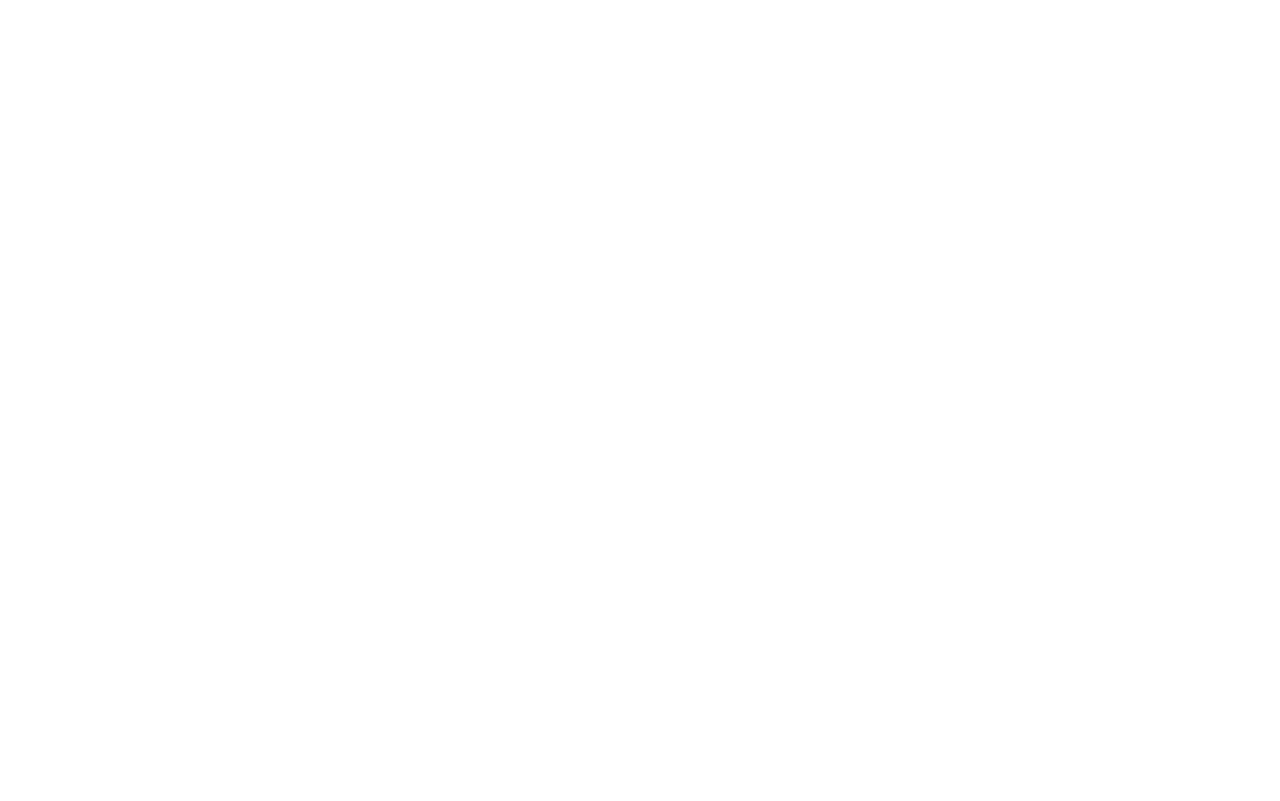
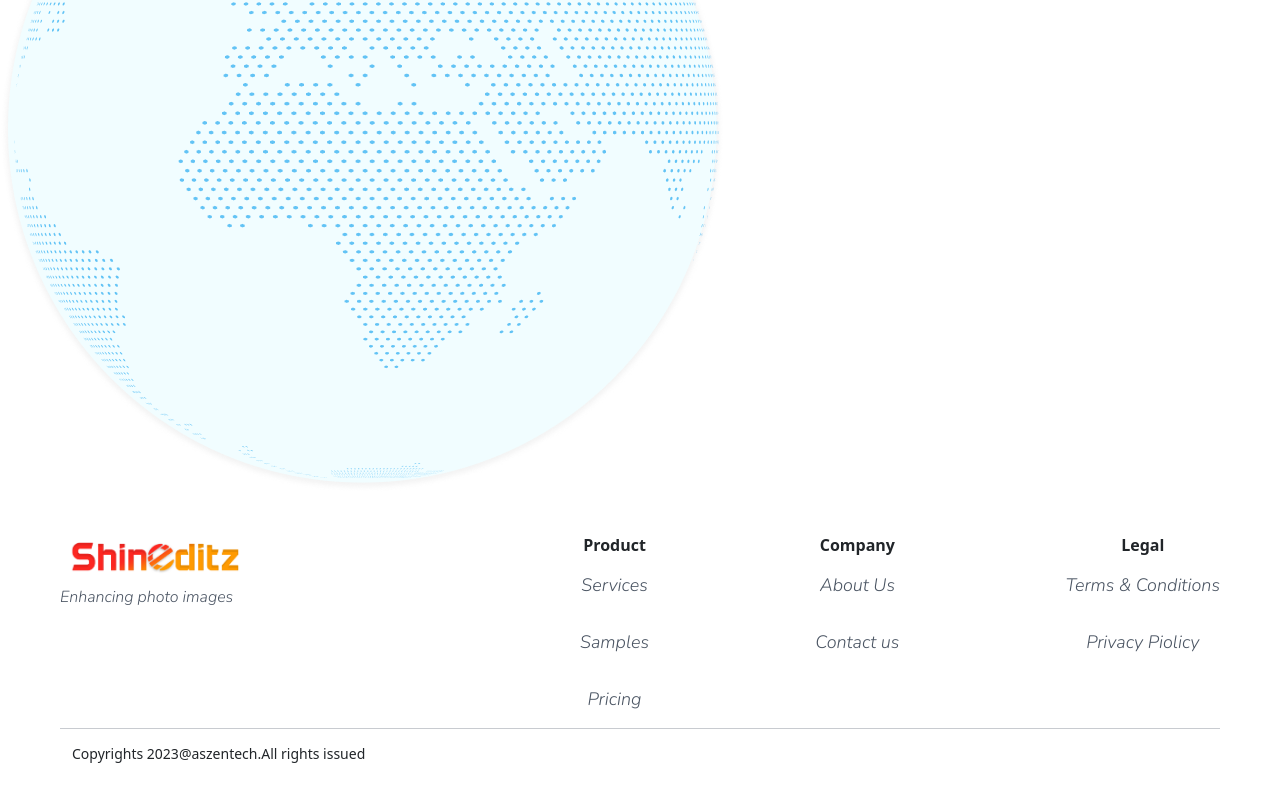
Before and after one commit to Nirmalnio/Shineditz, a React (Create React App) app: page / in a window 1280 px wide. Shown: the part 4047-4848 px from the top of the page. Before the commit the page ends 3816 px from the top, so only its background shows below. Built offline with nearby package versions, Linux system fonts and the light colour scheme.

Commit message:
homepage added

```diff
--- a/src/Components/Footer/Footer.css
+++ b/src/Components/Footer/Footer.css
@@ -1,6 +1,6 @@
 .footermaindiv{
-    position: sticky;
-    bottom: 0;
+    /* position: sticky;
+    bottom: 0; */
     background: #fff;
     padding: 40px 60px;
 }
@@ -10,6 +10,19 @@
     align-items: flex-start;
 }
 
+.footerlogotxt{
+    font-family: 'Nunito';
+font-style: normal;
+font-weight: 500;
+font-size: 16px;
+line-height: 28px;
+/* identical to box height, or 378% */
+
+
+/* secondary black */
+
+color: #4B5563;
+}
 .footerlogo{
     width: 190px;
     height: auto;
@@ -17,5 +30,30 @@
 
 .footeroptions{
     display: flex;
-    justify-content: space-around;
+    justify-content: space-between;
+    width: 50vw;
 }
+
+.footeroptions div{
+
+    display: flex;
+    flex-direction: column;
+    align-items: center;
+}
+.footeroptions div span {
+    font-family: 'Nunito';
+font-style: normal;
+font-weight: 500;
+font-size: 18px;
+line-height: 25px;
+color: #4B5563;
+margin:  2vh 0;
+text-align: start;
+}
+
+.footerbtm{
+    border-top:  0.8px solid rgba(75, 85, 99, 0.3);
+    display: flex;
+    justify-content: space-between;
+    padding: 12px;
+}
--- a/src/Components/Footer/Footer.jsx
+++ b/src/Components/Footer/Footer.jsx
@@ -1,33 +1,52 @@
 import React from 'react'
 import Logo from '../../Assets/Images/Shine Logo 3.jpg'
 import { Link } from 'react-router-dom'
+import "./Footer.css"
 function Footer() {
   return (
     <div className='footermaindiv'>
 
       <div className='footerinside'>
            <div>
-                <img src={Logo} alt="" className='footerlogo'/>
+                <img src={Logo} alt="" className='footerlogo'/> <br />
+                <span className='footerlogotxt'>Enhancing photo images</span>
            </div>
 
            <div className='footeroptions'>
             <div>
               <b>Product</b>
-              <span></span>
+              <span>Services</span>
+              <span>Samples</span>
+              <span>Pricing</span>
+
             </div>
 
             <div>
               <b>Company</b>
-
+              <span>About Us</span>
+              <span>Contact us</span>
             </div>
 
             <div>
                 <b>Legal</b>
+
+                <span>Terms & Conditions</span>
+                 <span>Privacy Piolicy</span>
             </div>
 
            </div>
+
+
       </div>
+      <div className='footerbtm'>
+     <div>
+        <small>Copyrights 2023@aszentech.All rights issued</small>
+     </div>
+        <div>{""}</div>
+     <div>
 
+     </div>
+      </div>
     </div>
   )
 }
--- a/src/Components/Head/Header.css
+++ b/src/Components/Head/Header.css
@@ -60,6 +60,8 @@
   display: none;
   position: absolute;
   z-index: 1;
+  width: max-content;
+  background-color: #fff   ;
   /* margin-top: 5px; */
 }
 
--- a/src/Components/Head/Header.jsx
+++ b/src/Components/Head/Header.jsx
@@ -19,10 +19,10 @@ function Header() {
                   <div className='dropbtn'>Services&nbsp;{arrow}</div>
                   <div className='dropdown-content'>
                     <Link className="drpdwnlink" to="/serives">Clipping path</Link>
-                    <Link className="drpdwnlink" to="/serives"></Link>
-                    <Link className="drpdwnlink" to="/serives"></Link>
-                    <Link className="drpdwnlink" to="/serives"></Link>
-                    <Link className="drpdwnlink" to="/serives"></Link>
+                    <Link className="drpdwnlink" to="/serives">Color correction</Link>
+                    <Link className="drpdwnlink" to="/serives">shadow correstion</Link>
+                    <Link className="drpdwnlink" to="/serives">Ghost removal</Link>
+                    <Link className="drpdwnlink" to="/serives">Image Masking</Link>
                     <Link className="drpdwnlink" to="/serives"></Link>
                     <Link className="drpdwnlink" to="/serives"></Link>
                     <Link className="drpdwnlink" to="/serives"></Link>
--- a/src/pages/Homepage/Homepage.jsx
+++ b/src/pages/Homepage/Homepage.jsx
@@ -12,8 +12,9 @@ import serives2 from "../../Assets/Images/Photoshop-mannequin-effects.jpg"
 import serives3 from "../../Assets/Images/retouch image.jpg"
 import serives4 from "../../Assets/Images/shadow.jpg"
 import serives5 from "../../Assets/Images/color-correction.jpg"
-
+import global from "../../Assets/Images/globe.png"
 import { handicon,Quick,data,Assured,iso,price } from '../../Assets/icon';
+import Footer from '../../Components/Footer/Footer';
 function Homepage() {
 
 const services = [
@@ -163,9 +164,19 @@ const services = [
         </div>
 
 
-        <div >
+        <div className='globalDiv'>
+       <img src={global} alt="" />
 
+        <div className='mt-4'>
+               <h5>See what sets Shineditz apart</h5>
+
+               <div className='globalgird'>
+
+               </div>
         </div>
+        </div>
+
+        <Footer/>
     </div>
 
   )
--- a/src/pages/Homepage/homepage.css
+++ b/src/pages/Homepage/homepage.css
@@ -257,6 +257,12 @@ align-items: center;
   border-radius: 20px
 }
 
+.globalDiv{
+    display: flex;
+    justify-content: space-between;
+    align-items:flex-start;
+    margin-right: 10vw;
+}
 
 @media screen and (max-width: 980px){
 
```
Also changed, not shown: src/Assets/Images/globe.png (added).
